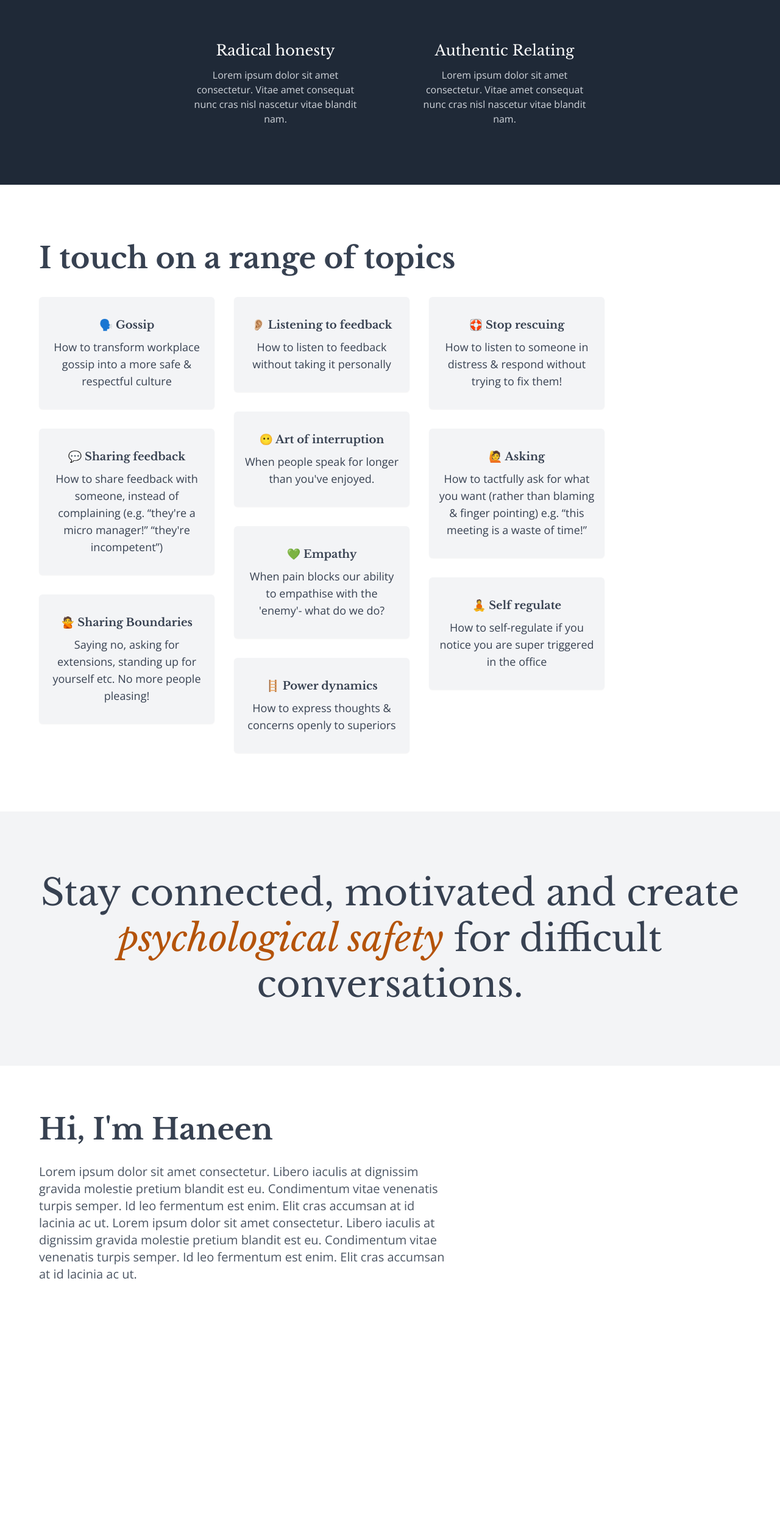
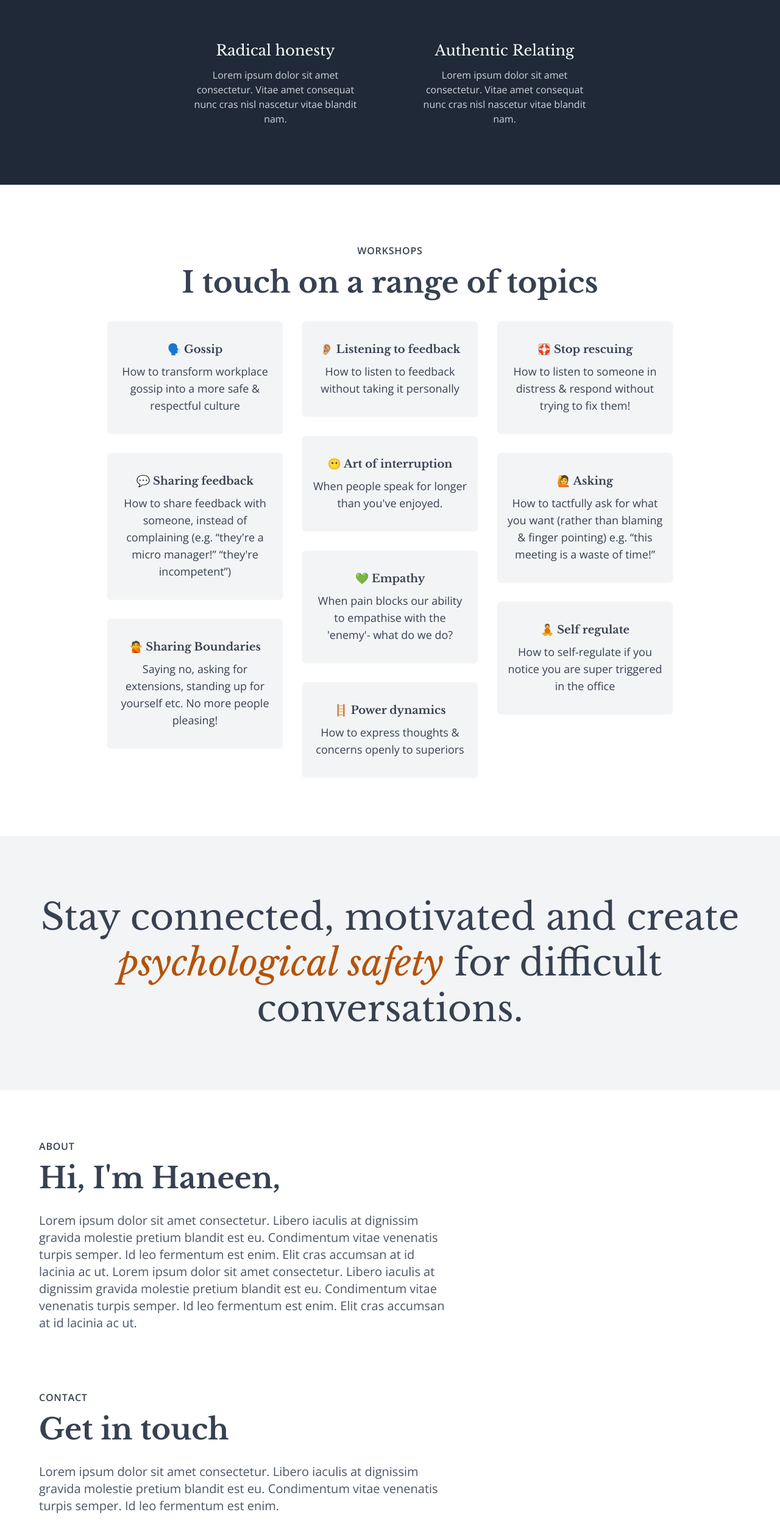
Before and after one commit to alizehkhan/communication-trainer, a React (Vite) app: page / in a window 1280 px wide. Shown: the part 1205-3726 px from the top of the page at 61% size. Before the commit the page ends 3389 px from the top, so only its background shows below. Built offline with nearby package versions, Linux system fonts and the light colour scheme.

Commit message:
feat: Contact

```diff
--- a/src/App.tsx
+++ b/src/App.tsx
@@ -4,16 +4,18 @@ import About from './sections/About';
 import Approach from './sections/Approach';
 import Hero from './sections/Hero';
 import Quote from './sections/Quote';
-import Topics from './sections/Topics';
+import Workshops from './sections/Workshops';
+import Contact from './sections/Contact';
 
 function App() {
   return (
     <BrowserRouter>
       <Hero />
       <Approach />
-      <Topics />
+      <Workshops />
       <Quote />
       <About />
+      <Contact />
     </BrowserRouter>
   );
 }
--- a/src/index.css
+++ b/src/index.css
@@ -43,3 +43,12 @@ h4 {
   margin-left: auto;
   margin-right: auto;
 }
+
+header a {
+  text-decoration: none;
+}
+
+header a:hover {
+  text-decoration: underline;
+  text-underline-offset: 4px;
+}
--- a/src/sections/About.tsx
+++ b/src/sections/About.tsx
@@ -1,9 +1,12 @@
 const About = () => {
   return (
     <div className="container mx-auto my-20">
-      <h2 className="text-gray-700 font-serif text-5xl font-bold">
-        Hi, I'm Haneen
+      <h2 className="uppercase text-gray-700 tracking-wider font-bold mb-4">
+        About
       </h2>
+      <p className="text-gray-700 font-serif text-5xl font-bold">
+        Hi, I'm Haneen,
+      </p>
       <p className="text-xl max-w-2xl text-gray-600 mt-8">
         Lorem ipsum dolor sit amet consectetur. Libero iaculis at dignissim
         gravida molestie pretium blandit est eu. Condimentum vitae venenatis
--- a/src/sections/Contact.tsx
+++ b/src/sections/Contact.tsx
@@ -1,5 +1,19 @@
 const Contact = () => {
-  return <h2>Contact</h2>;
+  return (
+    <div className="my-24 container">
+      <h2 className="uppercase text-gray-700 tracking-wider font-bold mb-4">
+        Contact
+      </h2>
+      <p className="font-serif text-5xl text-gray-700 font-bold">
+        Get in touch
+      </p>
+      <p className="text-xl max-w-2xl text-gray-600 mt-8">
+        Lorem ipsum dolor sit amet consectetur. Libero iaculis at dignissim
+        gravida molestie pretium blandit est eu. Condimentum vitae venenatis
+        turpis semper. Id leo fermentum est enim.
+      </p>
+    </div>
+  );
 };
 
 export default Contact;
--- a/src/sections/Topics.tsx
+++ b/src/sections/Workshops.tsx
@@ -1,4 +1,4 @@
-const Topics = () => {
+const Workshops = () => {
   const col1 = [
     {
       title: '🗣️ Gossip',
@@ -55,10 +55,13 @@ const Topics = () => {
   ];
 
   return (
-    <div className="container mx-auto my-24 text-gray-700">
-      <h2 className="font-serif text-5xl text-gray-700 font-bold">
+    <div className="container flex flex-col items-center my-24 text-gray-700">
+      <h2 className="uppercase text-gray-700 tracking-wider font-bold mb-4">
+        Workshops
+      </h2>
+      <p className="font-serif text-5xl text-gray-700 font-bold">
         I touch on a range of topics
-      </h2>
+      </p>
       <div className="flex gap-8 mt-10 flex-wrap">
         <div className="flex flex-col gap-8">
           {col1.map((topic, index) => (
@@ -98,4 +101,4 @@ const Topics = () => {
   );
 };
 
-export default Topics;
+export default Workshops;
```
